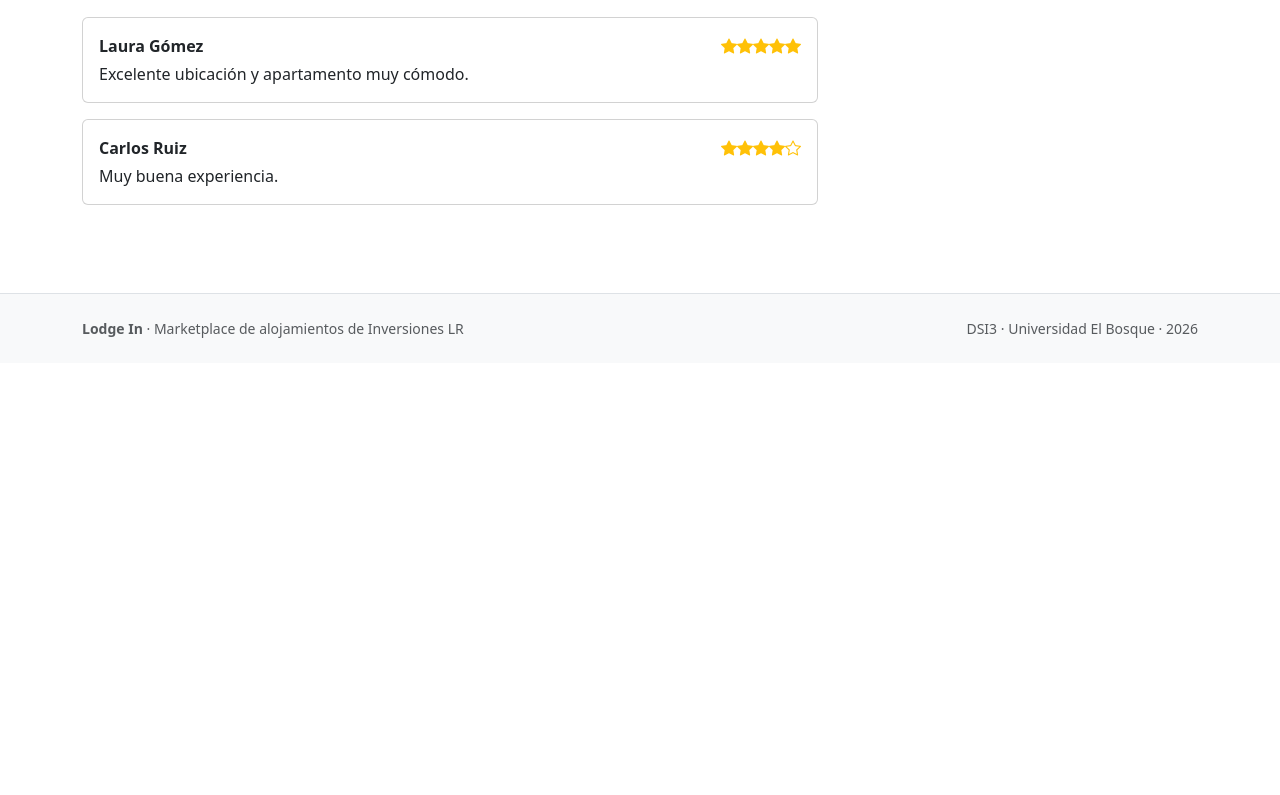
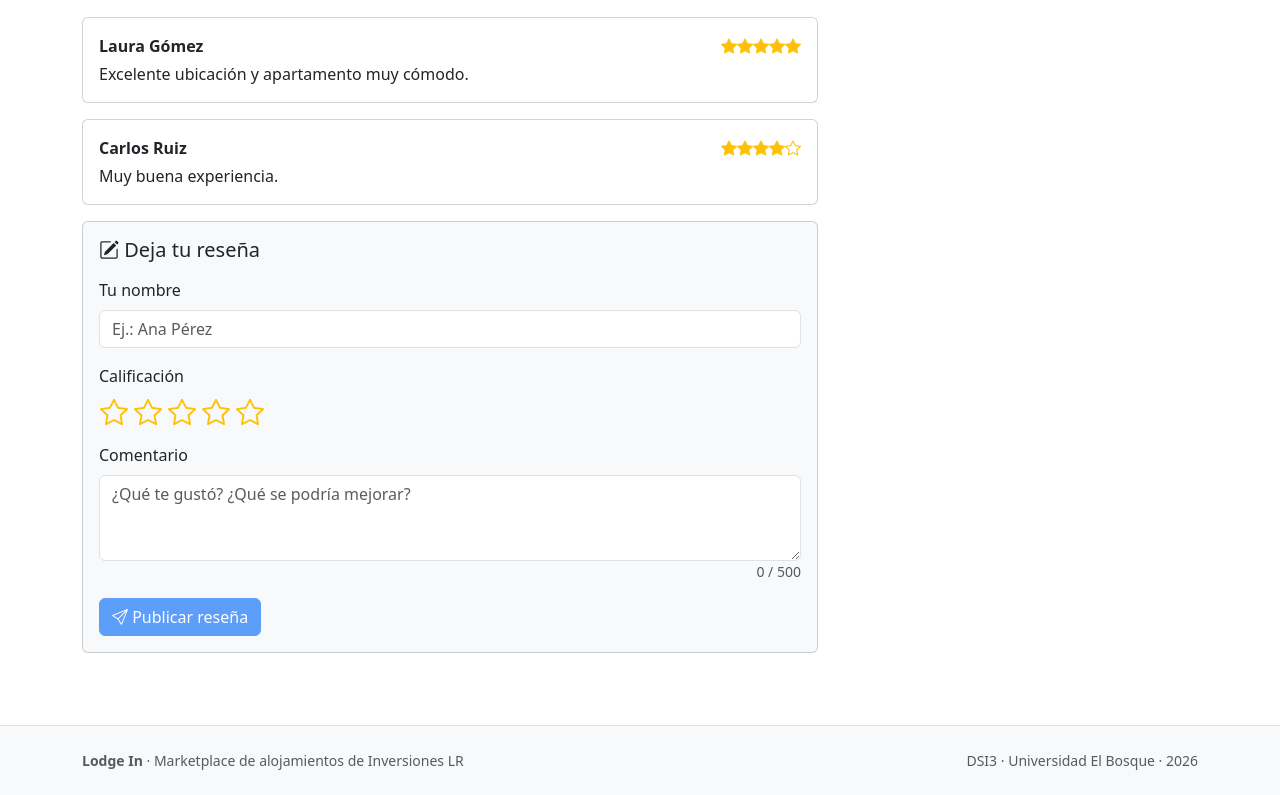
Before and after one commit to judalesa/Lodge-In, an Angular app: page /alojamientos/1 in a window 1280 px wide. Shown: the part 1113-1908 px from the top of the page. Before the commit the page ends 1476 px from the top, so only its background shows below. Built offline with nearby package versions, Linux system fonts and the light colour scheme.

Commit message:
feat(detalle): agregar formulario para nueva reseña

```diff
--- a/src/app/pages/detalle/detalle.html
+++ b/src/app/pages/detalle/detalle.html
@@ -106,6 +106,9 @@
         } @empty {
           <p class="text-muted">Este alojamiento aún no tiene reseñas.</p>
         }
+
+        <!-- Formulario para una reseña nueva -->
+        <app-resena-form [alojamientoId]="a.id" />
       </section>
     </div>
 
--- a/src/app/pages/detalle/detalle.ts
+++ b/src/app/pages/detalle/detalle.ts
@@ -5,6 +5,7 @@ import { Router, RouterLink } from '@angular/router';
 import { switchMap } from 'rxjs';
 import { AlojamientoService } from '../../core/services/alojamiento.service';
 import { ResenaService } from '../../core/services/resena.service';
+import { ResenaForm } from '../../shared/components/resena-form/resena-form';
 
 /** Ícono de Bootstrap Icons para cada servicio. Si un servicio no está aquí, se usa ICONO_SERVICIO_DEFECTO. */
 const ICONOS_SERVICIO: Record<string, string> = {
@@ -23,7 +24,7 @@ const ICONO_SERVICIO_DEFECTO = 'bi-check-circle';
 
 /** Detalle de un alojamiento, con cotización y reseñas. */
 @Component({
-  imports: [CurrencyPipe, RouterLink],
+  imports: [CurrencyPipe, ResenaForm, RouterLink],
   selector: 'app-detalle',
   styleUrl: './detalle.css',
   templateUrl: './detalle.html',
--- /dev/null
+++ b/src/app/shared/components/resena-form/resena-form.css
@@ -0,0 +1,10 @@
+/* Estrellas grandes y clicables. */
+.estrella {
+  font-size: 1.75rem;
+  line-height: 1;
+  text-decoration: none;
+}
+
+.estrella:hover {
+  transform: scale(1.15);
+}
--- /dev/null
+++ b/src/app/shared/components/resena-form/resena-form.html
@@ -0,0 +1,69 @@
+<form [formGroup]="form" (ngSubmit)="publicar()" class="card card-body bg-body-tertiary">
+  <h3 class="h5 mb-3"><i class="bi bi-pencil-square"></i> Deja tu reseña</h3>
+
+  @if (enviada()) {
+    <div class="alert alert-success py-2" role="alert">
+      <i class="bi bi-check-circle"></i> ¡Gracias por tu reseña!
+    </div>
+  }
+
+  <!-- Nombre -->
+  <div class="mb-3">
+    <label for="resena-usuario" class="form-label">Tu nombre</label>
+    <input id="resena-usuario" type="text" class="form-control" formControlName="usuario"
+           [class.is-invalid]="tieneError('usuario')" placeholder="Ej.: Ana Pérez" />
+    @if (tieneError('usuario')) {
+      <div class="invalid-feedback">
+        @if (form.controls.usuario.hasError('required')) { Escribe tu nombre. }
+        @else if (form.controls.usuario.hasError('minlength')) { Mínimo 3 caracteres. }
+        @else { Máximo 40 caracteres. }
+      </div>
+    }
+  </div>
+
+  <!-- Calificación con estrellas -->
+  <div class="mb-3">
+    <span class="form-label d-block">Calificación</span>
+    <div class="estrellas" role="radiogroup" aria-label="Calificación de 1 a 5 estrellas">
+      @for (n of estrellas; track n) {
+        <button type="button" class="btn btn-link p-0 me-1 text-warning estrella"
+                (click)="calificar(n)" [attr.aria-label]="n + (n === 1 ? ' estrella' : ' estrellas')"
+                [attr.aria-checked]="form.controls.calificacion.value === n" role="radio">
+          <i class="bi" [class.bi-star-fill]="n <= (form.controls.calificacion.value ?? 0)"
+             [class.bi-star]="n > (form.controls.calificacion.value ?? 0)"></i>
+        </button>
+      }
+    </div>
+    @if (tieneError('calificacion')) {
+      <div class="text-danger small mt-1">Elige de 1 a 5 estrellas.</div>
+    }
+  </div>
+
+  <!-- Comentario -->
+  <div class="mb-3">
+    <label for="resena-comentario" class="form-label">Comentario</label>
+    <textarea id="resena-comentario" rows="3" class="form-control" formControlName="comentario"
+              [class.is-invalid]="tieneError('comentario')"
+              placeholder="¿Qué te gustó? ¿Qué se podría mejorar?"></textarea>
+    <div class="d-flex justify-content-between">
+      <div>
+        @if (tieneError('comentario')) {
+          <div class="text-danger small">
+            @if (form.controls.comentario.hasError('required')) { Escribe un comentario. }
+            @else if (form.controls.comentario.hasError('minlength')) { Mínimo 10 caracteres. }
+            @else { Máximo {{ MAX_COMENTARIO }} caracteres. }
+          </div>
+        }
+      </div>
+      <small class="text-muted" [class.text-danger]="comentario().length > MAX_COMENTARIO">
+        {{ comentario().length }} / {{ MAX_COMENTARIO }}
+      </small>
+    </div>
+  </div>
+
+  <div>
+    <button type="submit" class="btn btn-primary" [disabled]="form.invalid">
+      <i class="bi bi-send"></i> Publicar reseña
+    </button>
+  </div>
+</form>
--- /dev/null
+++ b/src/app/shared/components/resena-form/resena-form.ts
@@ -0,0 +1,76 @@
+import { Component, inject, input, signal } from '@angular/core';
+import { takeUntilDestroyed, toSignal } from '@angular/core/rxjs-interop';
+import { FormControl, FormGroup, ReactiveFormsModule, Validators } from '@angular/forms';
+import { ResenaService } from '../../../core/services/resena.service';
+
+/** Formulario para que el huésped deje una reseña con calificación de 1 a 5 estrellas. */
+@Component({
+  imports: [ReactiveFormsModule],
+  selector: 'app-resena-form',
+  styleUrl: './resena-form.css',
+  templateUrl: './resena-form.html',
+})
+export class ResenaForm {
+  private readonly resenaService = inject(ResenaService);
+
+  /** Id del alojamiento al que pertenece la reseña (lo pasa el detalle). */
+  readonly alojamientoId = input.required<number>();
+
+  /** Límite de caracteres del comentario (se usa en el validador y en el contador). */
+  protected readonly MAX_COMENTARIO = 500;
+
+  /** Para dibujar las 5 estrellas con @for. */
+  protected readonly estrellas = [1, 2, 3, 4, 5];
+
+  /** Cada campo con sus validadores: si alguno falla, el formulario queda inválido. */
+  protected readonly form = new FormGroup({
+    usuario: new FormControl('', {
+      nonNullable: true,
+      validators: [Validators.required, Validators.minLength(3), Validators.maxLength(40)],
+    }),
+    calificacion: new FormControl<number | null>(null, [
+      Validators.required,
+      Validators.min(1),
+      Validators.max(5),
+    ]),
+    comentario: new FormControl('', {
+      nonNullable: true,
+      validators: [Validators.required, Validators.minLength(10), Validators.maxLength(this.MAX_COMENTARIO)],
+    }),
+  });
+
+  /** Texto del comentario como signal, para el contador "120 / 500". */
+  protected readonly comentario = toSignal(this.form.controls.comentario.valueChanges, { initialValue: '' });
+
+  /** Muestra el mensaje "¡Gracias por tu reseña!" después de publicar. */
+  protected readonly enviada = signal(false);
+
+  constructor() {
+    // Si el usuario empieza a escribir otra reseña, se oculta el mensaje de gracias.
+    this.form.valueChanges.pipe(takeUntilDestroyed()).subscribe(() => this.enviada.set(false));
+  }
+
+  /** Clic en una estrella: guarda esa calificación en el formulario. */
+  protected calificar(n: number): void {
+    this.form.controls.calificacion.setValue(n);
+    this.form.controls.calificacion.markAsTouched();
+  }
+
+  /** ¿Mostrar el error de este campo? Solo si es inválido y el usuario ya pasó por él. */
+  protected tieneError(campo: 'usuario' | 'calificacion' | 'comentario'): boolean {
+    const control = this.form.controls[campo];
+    return control.invalid && control.touched;
+  }
+
+  /** Publica la reseña. El ResenaService la guarda y el detalle la muestra de primera. */
+  protected publicar(): void {
+    if (this.form.invalid) {
+      this.form.markAllAsTouched(); // muestra todos los errores de una vez
+      return;
+    }
+    const { usuario, calificacion, comentario } = this.form.getRawValue();
+    this.resenaService.agregar(this.alojamientoId(), usuario, calificacion!, comentario);
+    this.form.reset();
+    this.enviada.set(true);
+  }
+}
```
